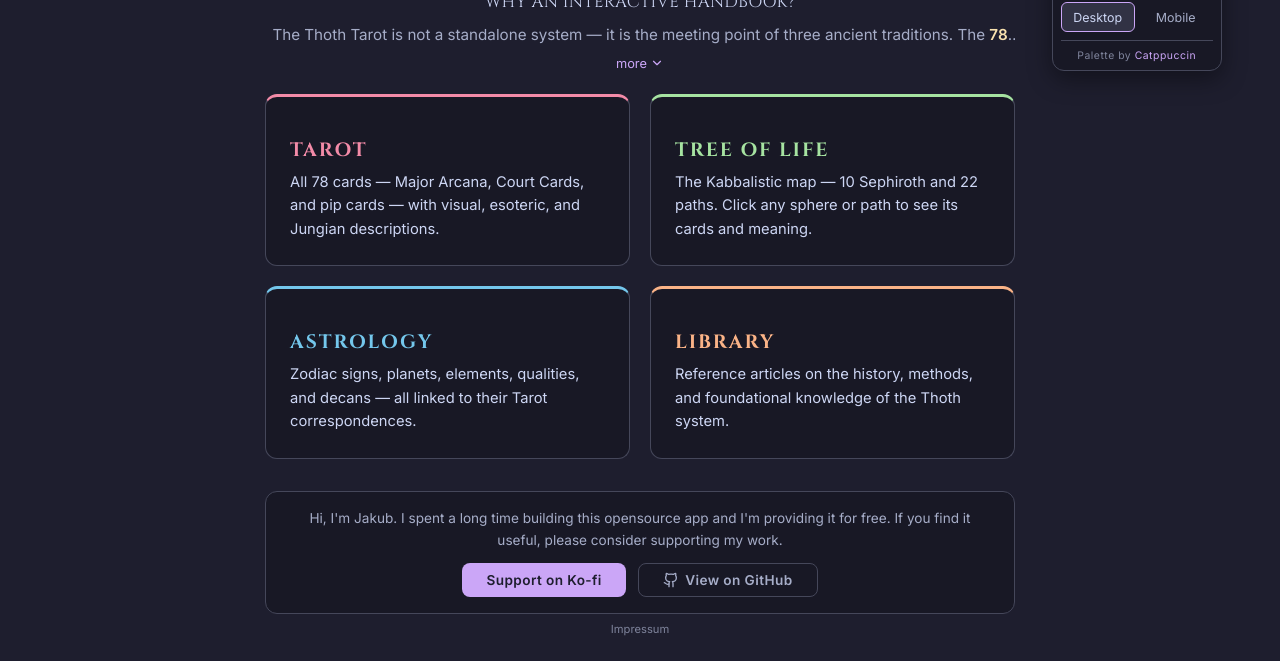
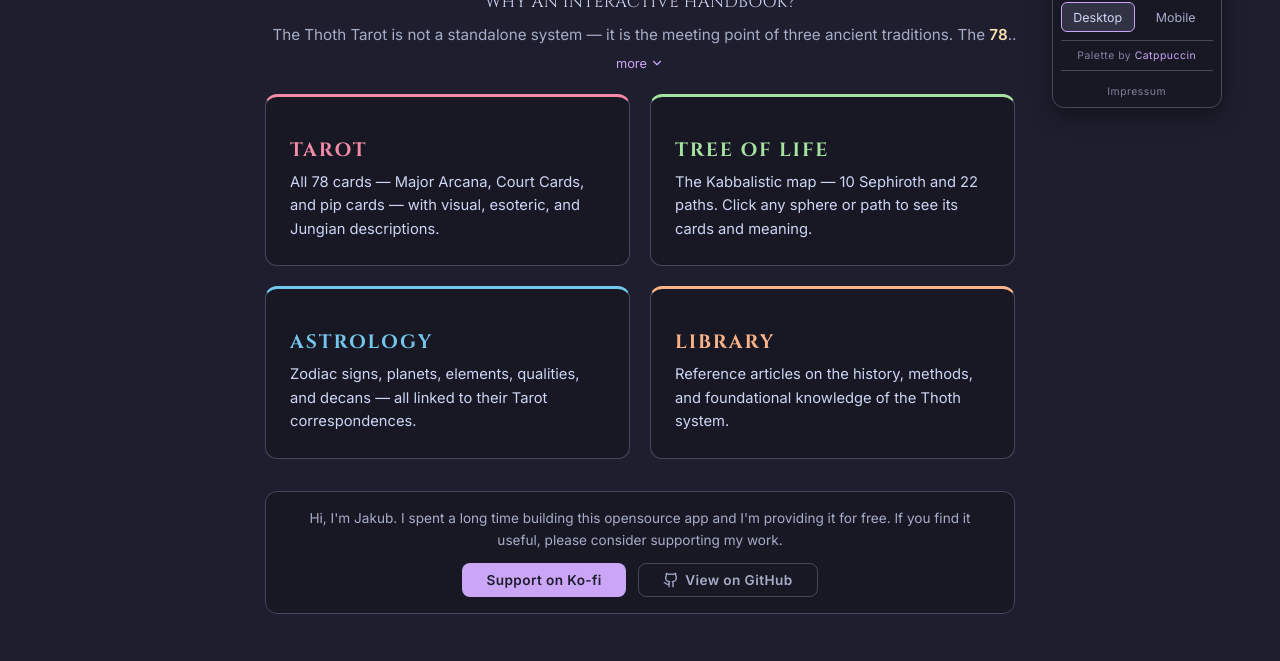
Before and after one commit to ctrlaltjakub/Toth-Tarot-Handbook, a React (Vite) app: page / in a window 1280 px wide. Both pictures are taken after a click on the button "SETTINGS". Shown: the part 247-908 px from the top of the page. Built offline with nearby package versions, Linux system fonts and the light colour scheme.

Commit message:
Move Impressum to Settings, balance support banner spacing

```diff
--- a/src/components/ThemePicker.tsx
+++ b/src/components/ThemePicker.tsx
@@ -1,4 +1,5 @@
 import React, { useState, useRef, useEffect } from 'react';
+import { Link } from 'react-router-dom';
 import { Settings } from 'lucide-react';
 import { useTheme, flavorInfo, type CatppuccinFlavor } from '../contexts/ThemeContext';
 
@@ -138,6 +139,15 @@ const ThemePicker: React.FC = () => {
           }}>
             Palette by <a href="https://catppuccin.com" target="_blank" rel="noopener noreferrer" style={{ color: 'var(--accent)', textDecoration: 'none' }}>Catppuccin</a>
           </div>
+
+          <div style={{
+            borderTop: '1px solid var(--border-subtle)',
+            marginTop: '0.25rem',
+            paddingTop: '0.5rem',
+            textAlign: 'center',
+          }}>
+            <Link to="/impressum" onClick={() => setOpen(false)} style={{ color: 'var(--text-subtle)', textDecoration: 'none', fontSize: '0.65rem', letterSpacing: '0.05em' }}>Impressum</Link>
+          </div>
         </div>
       )}
     </div>
--- a/src/pages/Home.tsx
+++ b/src/pages/Home.tsx
@@ -14,7 +14,6 @@ const Home: React.FC = () => {
   const headerRef = useRef<HTMLElement>(null);
   const searchRef = useRef<HTMLDivElement>(null);
   const kofiRef = useRef<HTMLDivElement>(null);
-  const impressumRef = useRef<HTMLDivElement>(null);
 
   const navigate = useNavigate();
   const [searchQuery, setSearchQuery] = useState('');
@@ -83,16 +82,14 @@ const Home: React.FC = () => {
     const gridH = grid.getBoundingClientRect().height;
     const kofiH = kofi ? kofi.getBoundingClientRect().height : 0;
 
-    const impressum = impressumRef.current;
-    const impressumH = impressum ? impressum.getBoundingClientRect().height : 0;
-
-    const introHeadingH = 30; // "What makes the Thoth Tarot different?" heading
+    const introHeadingH = 30;
     const textMarginBottom = 20;
     const gridGap = 16;
     const moreButtonH = 24;
     const kofiMarginTop = kofi ? 32 : 0;
+    const kofiMarginBottom = kofi ? 32 : 0;
 
-    const usedSpace = topPad + bottomPad + headerH + searchH + introHeadingH + gridH + kofiH + kofiMarginTop + impressumH + textMarginBottom + gridGap + moreButtonH;
+    const usedSpace = topPad + bottomPad + headerH + searchH + introHeadingH + gridH + kofiH + kofiMarginTop + kofiMarginBottom + textMarginBottom + gridGap + moreButtonH;
     const availableForText = vh - usedSpace;
     const lines = Math.max(1, Math.floor(availableForText / lineHeight));
 
@@ -250,7 +247,7 @@ const Home: React.FC = () => {
       {/* Support & links banner */}
       <div ref={kofiRef} style={{
         maxWidth: '750px',
-        margin: '2rem auto 0',
+        margin: '2rem auto 2rem',
         textAlign: 'center',
         padding: '1rem 1.25rem',
         borderRadius: '12px',
@@ -307,21 +304,6 @@ const Home: React.FC = () => {
         </div>
       </div>
 
-      {/* Impressum link */}
-      <div ref={impressumRef} style={{
-        maxWidth: '750px',
-        margin: '0.15rem auto -0.5rem',
-        textAlign: 'center',
-        padding: 0,
-      }}>
-        <Link
-          to="/impressum"
-          style={{ color: 'var(--text-subtle)', fontSize: '0.7rem', textDecoration: 'none' }}
-        >
-          Impressum
-        </Link>
-      </div>
-
       {/* Ko-fi donation overlay */}
       {kofiOpen && (
         <div
```
